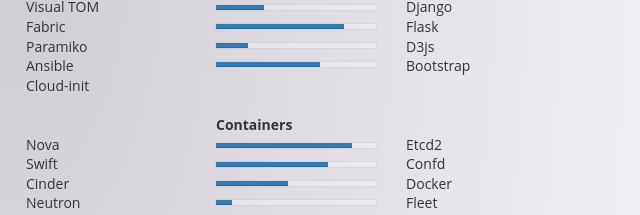
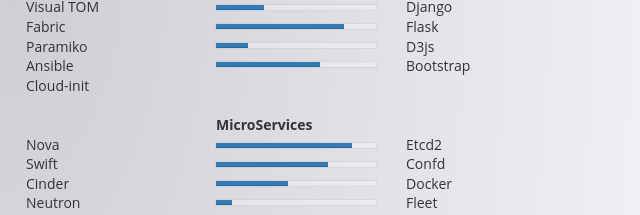
Before and after one commit to JulienBalestra/julienbalestra, a plain HTML site: page english.html in a window 1280 px wide. Shown: the part 1457-1672 px from the top of the page, 629-1269 px from the left. Drawn offline with nearby package versions, Linux system fonts and the light colour scheme.

Commit message:
Restore micro

```diff
--- a/english.html
+++ b/english.html
@@ -512,7 +512,7 @@
                 <br>
             </div>
             <div class="col-sm-2">
-                <b>Containers</b> <br>
+                <b>MicroServices</b> <br>
 
                 <div class="progress">
                     <div class="progress-bar" role="progressbar" style="width: 85%;"></div>
```
Also changed, not shown: french.html (+1 -1 lines).
